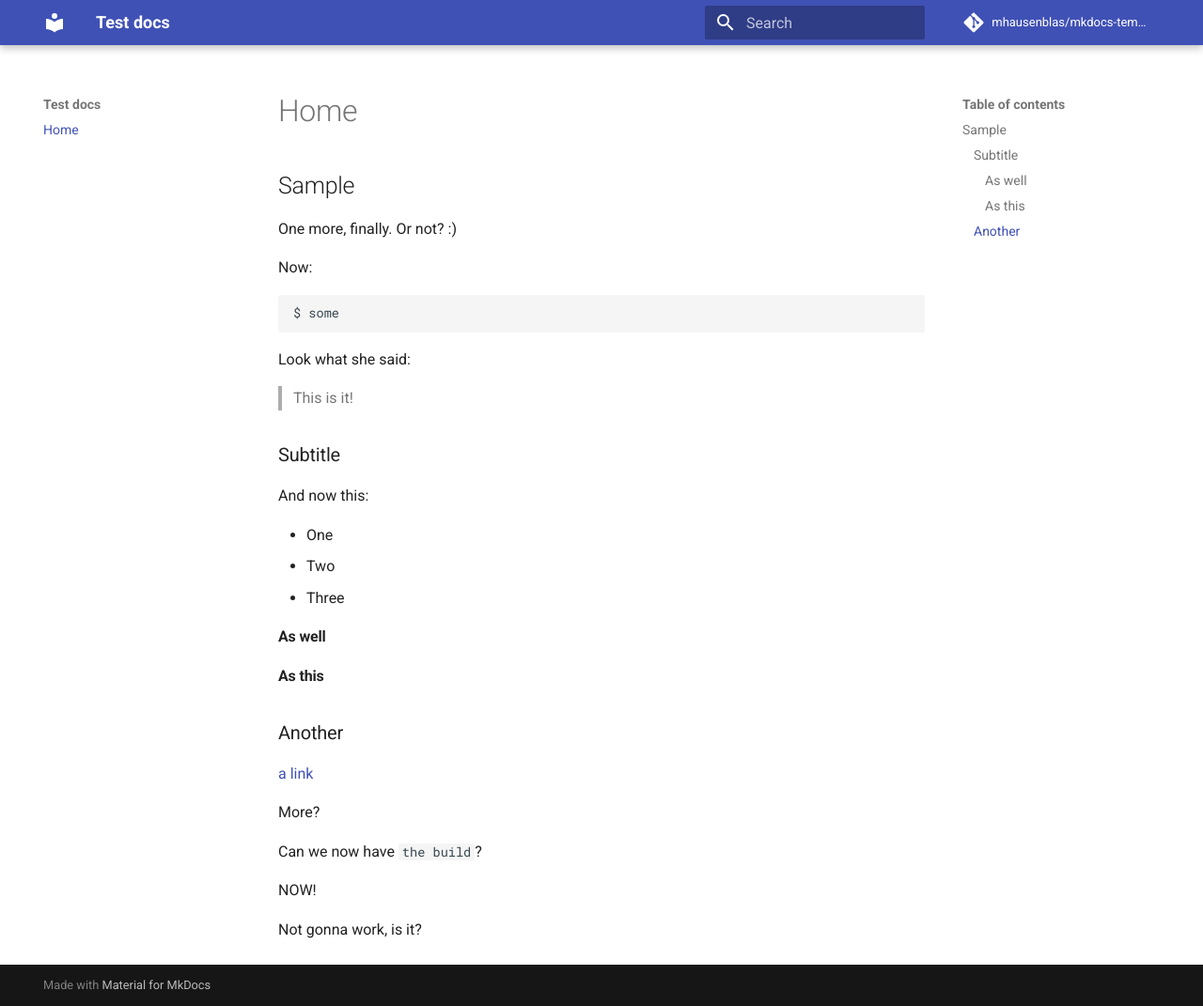
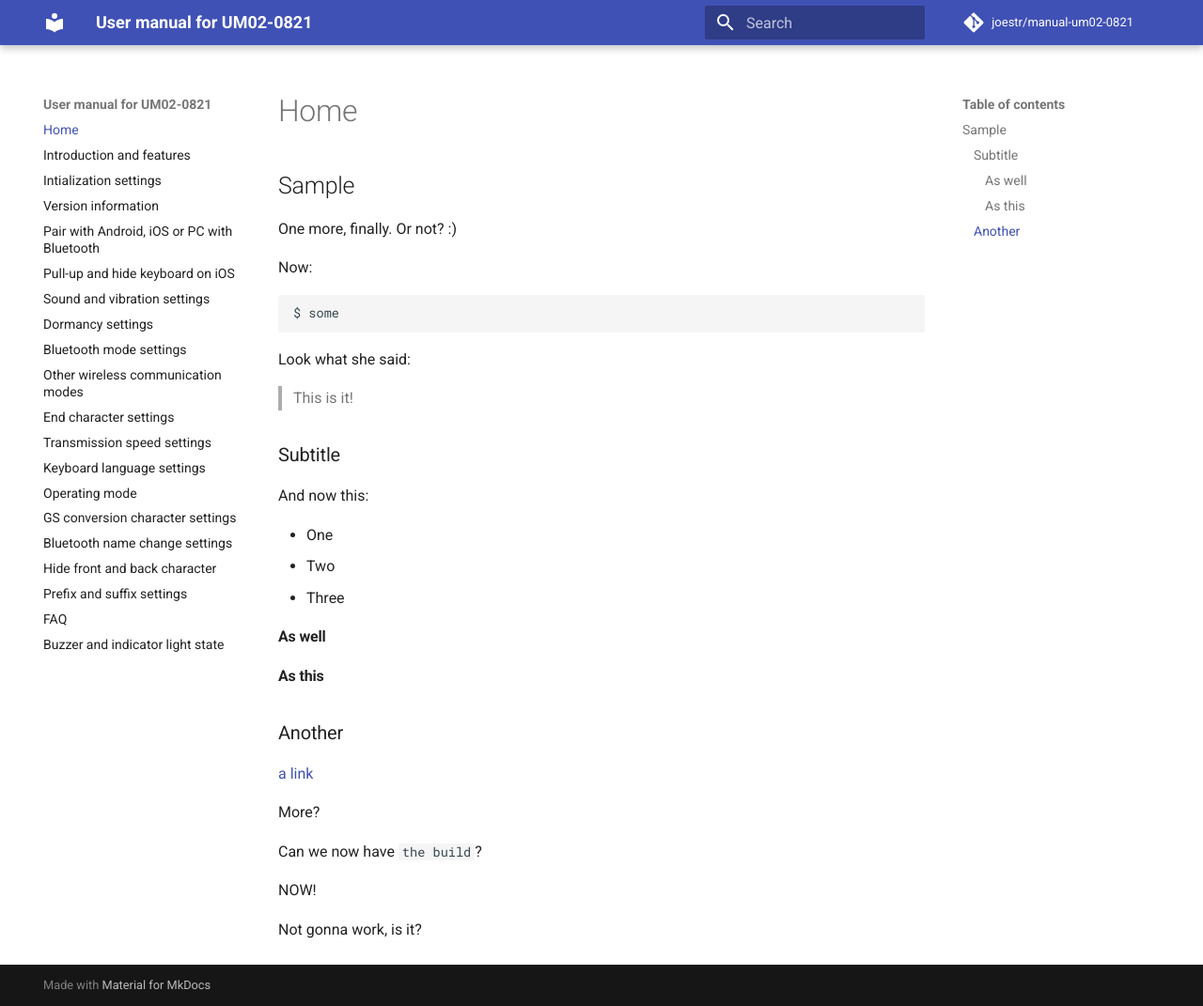
Before and after one commit to joestr/manual-um02-0821, an MkDocs documentation site: the page built from docs/index.md, in a window 1280 px wide and 1071 px high. Shown: the whole window at 94% size. Built offline with MkDocs 1.6.1 and Material for MkDocs 9.7.7, drawn with Linux system fonts in a browser that asks for light colours; comment, search, counter and statistics services are not loaded.

Commit message:
update mkdocs.yml

```diff
--- a/mkdocs.yml
+++ b/mkdocs.yml
@@ -1,10 +1,29 @@
-site_name: Test docs
-site_description: 'A docs test'
-site_author: 'Michael Hausenblas'
+site_name: User manual for UM02-0821
+site_description: 'A digitalised user manual for UM02-0821 1D/2D portable scanner.'
+site_author: Joel Strasser'
 docs_dir: docs/
-repo_name: 'mhausenblas/mkdocs-template'
-repo_url: 'https://github.com/mhausenblas/mkdocs-template'
+repo_name: 'joestr/manual-um02-0821'
+repo_url: 'https://github.com/joestr/manual-um02-0821'
 nav:
     - Home: index.md
+    - Introduction and features: introduction-and-features.md
+    - Intialization settings: initialization-settings.md
+    - Version information: version-information.md
+    - Pair with Android, iOS or PC with Bluetooth: pair-with-android-ios-pc-with-bluetooth.md
+    - Pull-up and hide keyboard on iOS: pull-up-and-hide-keyboard-on-ios.md
+    - Sound and vibration settings: sound-and-vibration-settings.md
+    - Dormancy settings: dormancy-settings.md
+    - Bluetooth mode settings: bluetooth-mode-settings.md
+    - Other wireless communication modes: other-wireless-communication-modes.md
+    - End character settings: end-character-settings.md
+    - Transmission speed settings: transmission-speed-settings.md
+    - Keyboard language settings: keyboard-language-settings.md
+    - Operating mode: operating-mode.md
+    - GS conversion character settings: gs-conversion-character-settings.md
+    - Bluetooth name change settings: bluetooth-name-change-settings.md
+    - Hide front and back character: hide-front-and-back-character.md
+    - Prefix and suffix settings: prefix-and-suffix-settings.md
+    - FAQ: faq.md
+    - Buzzer and indicator light state: buzzer-and-indicator-light-state.md
 theme:
   name: 'material'
```
